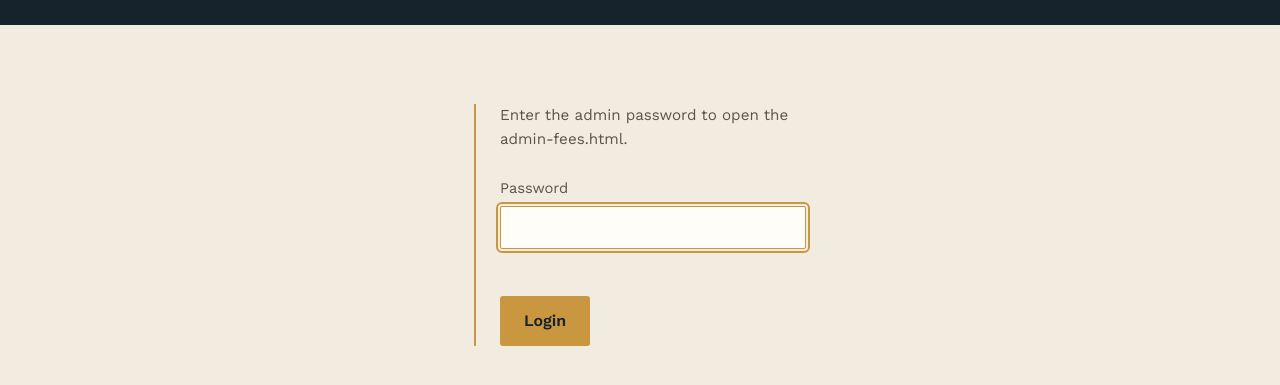
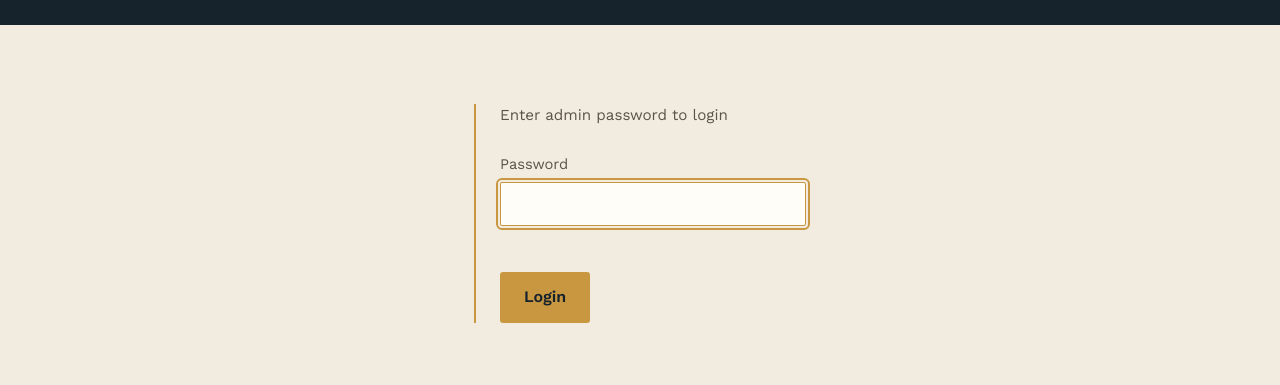
Before and after one commit to rohitwadkile01/Wadkile-Abhyasika, a plain HTML site: page login.html in a window 1280 px wide. Shown: the part 163-548 px from the top of the page. Drawn offline with nearby package versions, Linux system fonts and the light colour scheme.

Commit message:
Update login prompt message for clarity

```diff
--- a/login.html
+++ b/login.html
@@ -45,7 +45,7 @@
 
 <main class="login-wrap">
   <div class="login-card">
-    <p>Enter the admin password to open the admin-fees.html.</p>
+    <p>Enter admin password to login</p>
     <form id="login-form" class="reg-form">
       <div class="field">
         <label for="password">Password</label>
```
